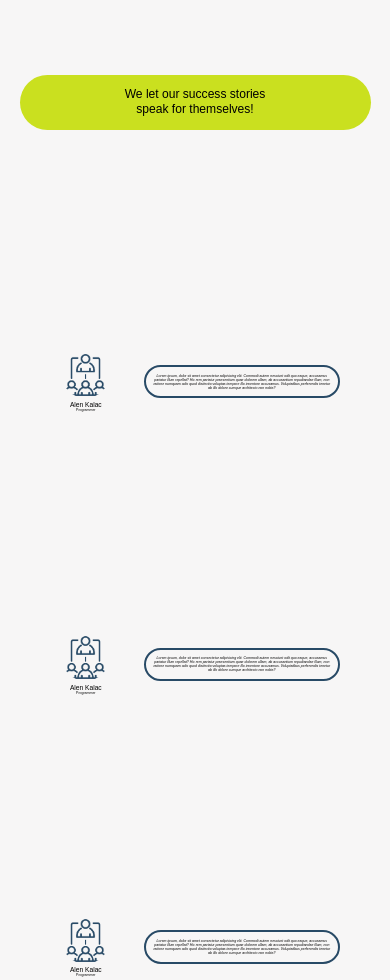
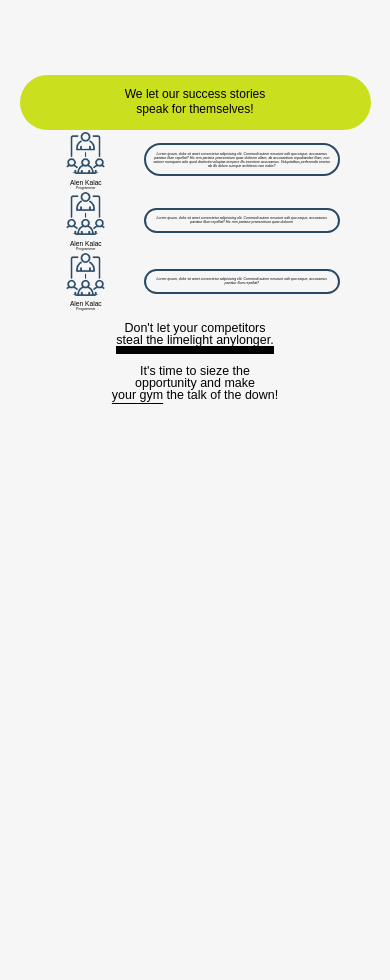
Before and after one commit to Alen-Kalac/Marko-LandingPage, a plain HTML site: page index.html in a window 390 px wide. Shown: the part 1700-2680 px from the top of the page. Drawn offline with Linux system fonts and the light colour scheme; a web font is replaced by a local one.

Commit message:
Changed testimonaials example  text lenght to showcase boxsize responsivity

```diff
--- a/index.html
+++ b/index.html
@@ -88,9 +88,6 @@
                 <p class="testimonial-comment">Lorem ipsum, dolor sit amet consectetur adipisicing elit. Commodi autem
                     nesciunt odit quo eaque, accusamus pariatur illum repellat? Hic rem pariatur praesentium quae
                     dolorem
-                    ullam, ab accusantium repudiandae illum, non ratione numquam odio quod distinctio voluptas tempore
-                    illo
-                    inventore accusamus. Voluptatibus perferendis tenetur ab illo dolore cumque architecto non nobis?
                 </p>
             </div>
         </div>
@@ -102,11 +99,8 @@
             </div>
             <div class="review-right">
                 <p class="testimonial-comment">Lorem ipsum, dolor sit amet consectetur adipisicing elit. Commodi autem
-                    nesciunt odit quo eaque, accusamus pariatur illum repellat? Hic rem pariatur praesentium quae
-                    dolorem
-                    ullam, ab accusantium repudiandae illum, non ratione numquam odio quod distinctio voluptas tempore
-                    illo
-                    inventore accusamus. Voluptatibus perferendis tenetur ab illo dolore cumque architecto non nobis?
+                    nesciunt odit quo eaque, accusamus pariatur illum repellat?
+
                 </p>
             </div>
         </div>
--- a/style.css
+++ b/style.css
@@ -198,7 +198,6 @@ header {
 .testimonials{
   display: flex;
   align-items: center;
-  justify-content: space-evenly;
   flex-direction: column;
   width: 100%;
   height: 190vh;
```
